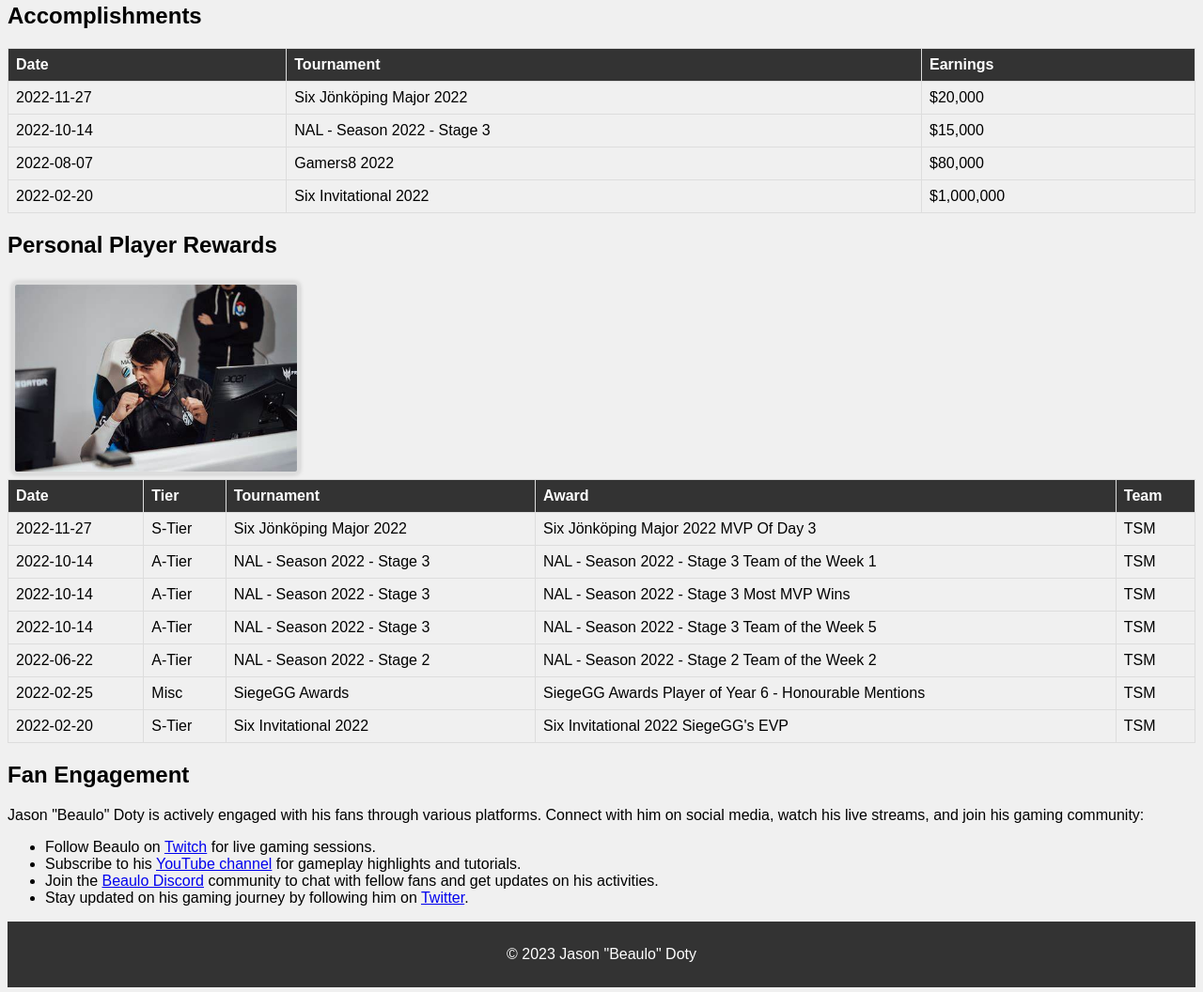
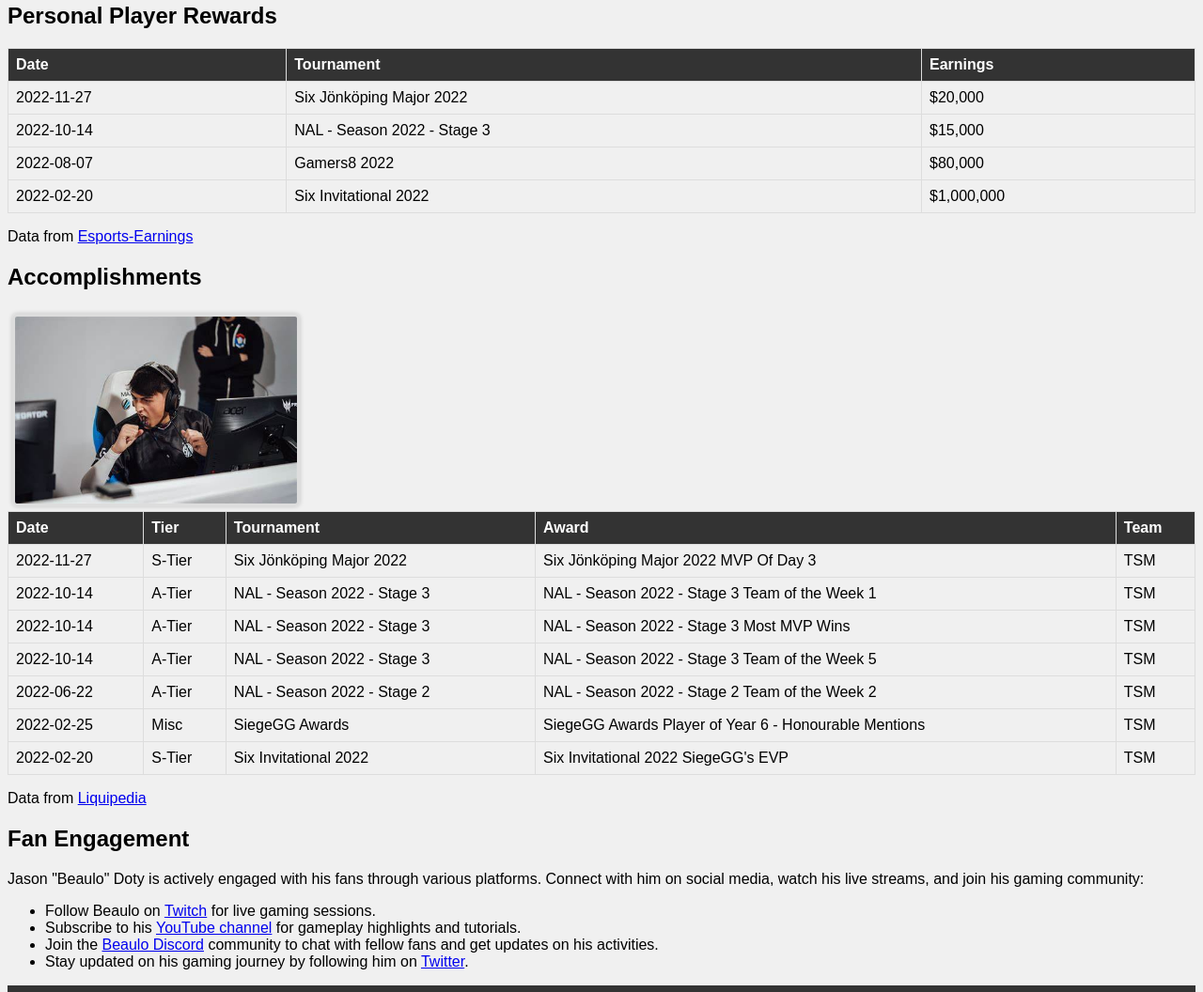
Before and after one commit to 3jordan/goat_project.io, a plain HTML site: page index.html in a window 1280 px wide. Shown: the part 1205-2261 px from the top of the page at 94% size. Drawn offline with Linux system fonts and the light colour scheme.

Commit message:
Adding external Links

```diff
--- a/index.html
+++ b/index.html
@@ -183,7 +183,7 @@
         </video>
      </section>
     <section id="accomplishments">
-        <h2>Accomplishments</h2>
+        <h2>Personal Player Rewards </h2>
         <table>
             <tr>
                 <th>Date</th>
@@ -211,9 +211,10 @@
                 <td>$1,000,000</td>
             </tr>
         </table>
+        <p>Data from <a href="https://www.esportsearnings.com/players/61050-beaulo-jason-doty" target="_blank">Esports-Earnings</a></p>
        </section>
        <section id="player-rewards">
-        <h2>Personal Player Rewards </h2>
+        <h2>Accomplishments</h2>
         <div class="image-container">
             <img src="images/beaulo.celebrating.jpeg" alt="Image 1" width="300" class="image-left">
         </div>
@@ -275,6 +276,7 @@
                 <td>TSM</td>
             </tr>
         </table>
+        <p>Data from <a href="https://liquipedia.net/rainbowsix/Beaulo" target="_blank">Liquipedia</a></p>
         </section>
 
     <section id="fan-engagement">
```
Also changed, not shown: 1 other file.
